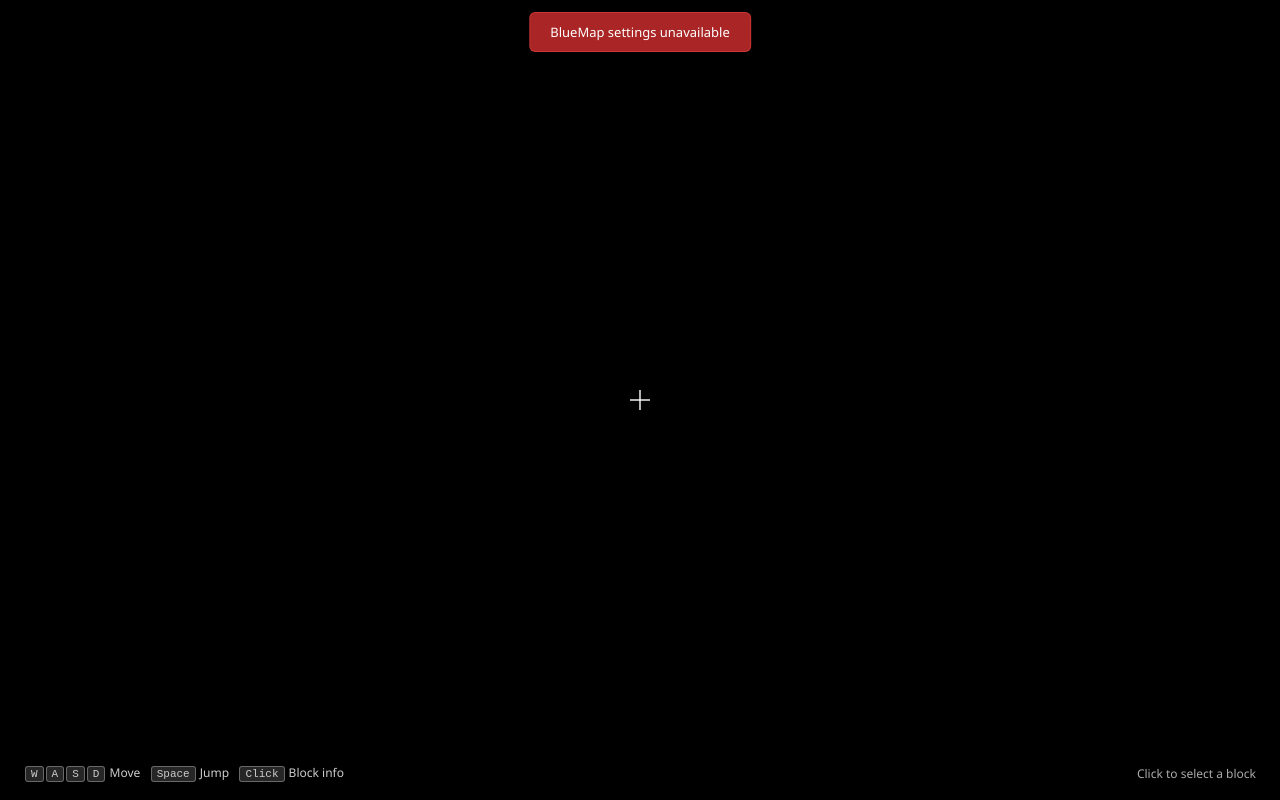
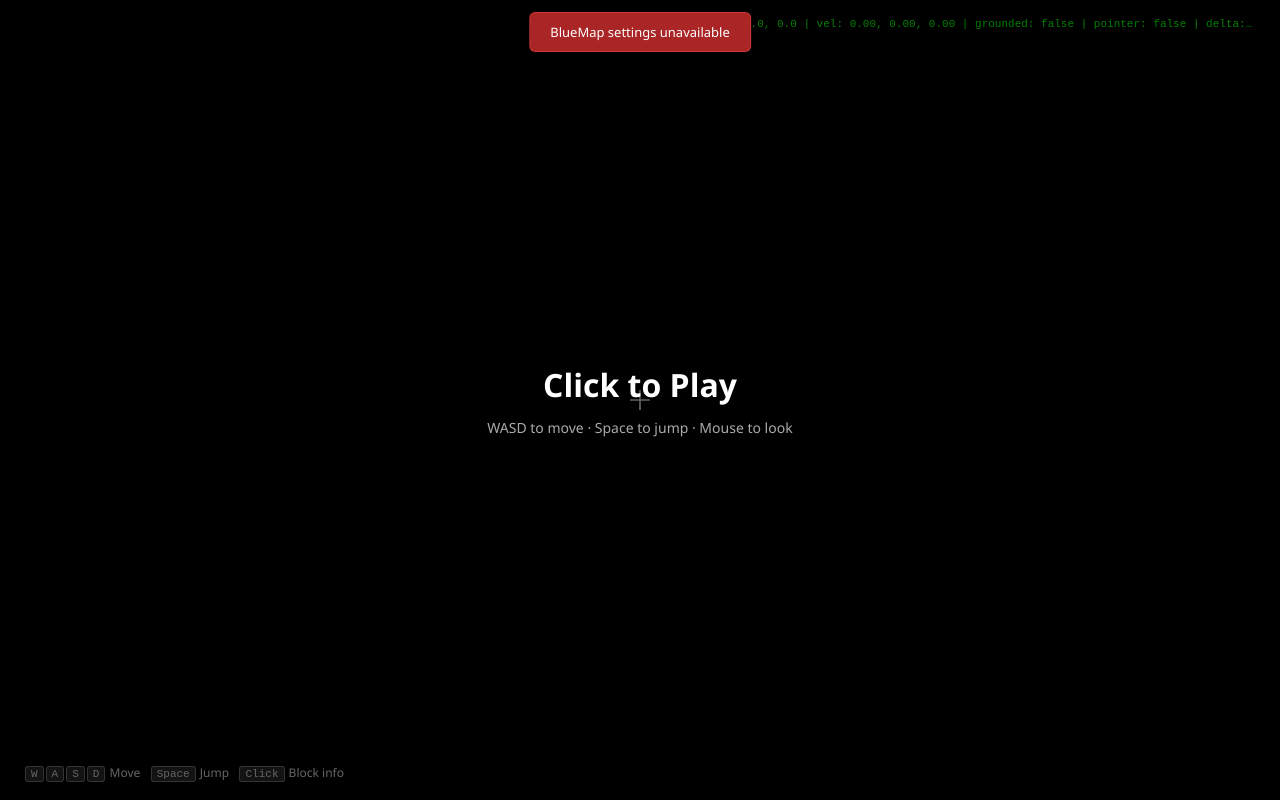
Before and after one commit to Srihaas-tech/StreetCraft, a website built with Vite: page web/index.html in a window 1280 px wide. Built offline with nearby package versions, Linux system fonts and the light colour scheme; no server answers.

Commit message:
Fix collision, add click-to-play overlay and debug HUD

```diff
--- a/web/src/app.ts
+++ b/web/src/app.ts
@@ -48,10 +48,14 @@
     '<span class="key">Click</span> Block info';
   document.body.appendChild(statusBar);
 
-  const clickHint = document.createElement('div');
-  clickHint.className = 'streetcraft-click-hint';
-  clickHint.textContent = 'Click to select a block';
-  document.body.appendChild(clickHint);
+  const playOverlay = document.createElement('div');
+  playOverlay.className = 'streetcraft-play-overlay';
+  playOverlay.innerHTML = '<div class="play-text">Click to Play</div><div class="play-sub">WASD to move &middot; Space to jump &middot; Mouse to look</div>';
+  document.body.appendChild(playOverlay);
+
+  const debugHud = document.createElement('div');
+  debugHud.className = 'streetcraft-debug-hud';
+  document.body.appendChild(debugHud);
 
   const blockInfoContainer = document.createElement('div');
   document.body.appendChild(blockInfoContainer);
@@ -86,12 +90,20 @@
     }
   });
 
+  playOverlay.addEventListener('click', () => {
+    if (!pointerLocked) {
+      renderer.domElement.requestPointerLock();
+    }
+  });
+
   document.addEventListener('pointerlockchange', () => {
     pointerLocked = document.pointerLockElement === renderer.domElement;
     if (pointerLocked) {
       clock.start();
+      playOverlay.style.display = 'none';
     } else {
       clock.stop();
+      playOverlay.style.display = '';
     }
   });
 
@@ -348,6 +360,7 @@
   let animationId = requestAnimationFrame(animate);
   let spawnSnapped = false;
 
+  let frameCount = 0;
   function animate() {
     animationId = requestAnimationFrame(animate);
     const delta = clock.getDelta();
@@ -363,6 +376,17 @@
     }
     cameraController.update(delta);
     renderer.render(scene, camera);
+
+    frameCount++;
+    if (frameCount % 10 === 0) {
+      debugHud.textContent =
+        `pos: ${camera.position.x.toFixed(1)}, ${camera.position.y.toFixed(1)}, ${camera.position.z.toFixed(1)} | ` +
+        `vel: ${cameraController.velocity.x.toFixed(2)}, ${cameraController.velocity.y.toFixed(2)}, ${cameraController.velocity.z.toFixed(2)} | ` +
+        `grounded: ${cameraController.grounded} | ` +
+        `pointer: ${pointerLocked} | ` +
+        `delta: ${delta.toFixed(4)} | ` +
+        `tiles: ${activeTileManager !== null ? 'loaded' : 'loading'}`;
+    }
   }
 
   const onResize = () => {
@@ -387,7 +411,8 @@
       renderer.domElement.remove();
       crosshair.remove();
       statusBar.remove();
-      clickHint.remove();
+      playOverlay.remove();
+      debugHud.remove();
       blockInfoContainer.remove();
       inventoryScreen.close();
       if (errorTimeout !== null) clearTimeout(errorTimeout);
--- a/web/src/bluemap/tile-manager.ts
+++ b/web/src/bluemap/tile-manager.ts
@@ -37,7 +37,7 @@
   isSolidBlock(x: number, y: number, z: number): boolean {
     const key = `${x},${z}`;
     const maxY = this.solidBlocks.get(key);
-    return maxY !== undefined && y <= maxY;
+    return maxY !== undefined && y < maxY;
   }
 
   getSurfaceHeight(worldX: number, worldZ: number): number | undefined {
--- a/web/src/movement/input.ts
+++ b/web/src/movement/input.ts
@@ -53,9 +53,11 @@
   }
 
   private readonly handleKeyDown = (event: Event): void => {
-    const code = (event as KeyboardEvent).code;
+    const keyboardEvent = event as KeyboardEvent;
+    const code = keyboardEvent.code;
     if (isMovementKey(code)) {
       this.pressedKeys.add(code);
+      keyboardEvent.preventDefault();
     }
   };
 
--- a/web/src/style.css
+++ b/web/src/style.css
@@ -97,6 +97,53 @@
   z-index: 20;
   pointer-events: none;
   user-select: none;
+}
+
+/* Click to play overlay */
+.streetcraft-play-overlay {
+  position: fixed;
+  inset: 0;
+  background: rgba(0, 0, 0, 0.5);
+  display: flex;
+  flex-direction: column;
+  align-items: center;
+  justify-content: center;
+  z-index: 50;
+  cursor: pointer;
+}
+
+.streetcraft-play-overlay .play-text {
+  font-size: 32px;
+  font-weight: bold;
+  color: #fff;
+  margin-bottom: 12px;
+  text-shadow: 0 2px 8px rgba(0, 0, 0, 0.8);
+}
+
+.streetcraft-play-overlay .play-sub {
+  font-size: 14px;
+  color: #aaa;
+  text-shadow: 0 1px 4px rgba(0, 0, 0, 0.8);
+}
+
+/* Debug HUD */
+.streetcraft-debug-hud {
+  position: fixed;
+  top: 12px;
+  right: 12px;
+  background: rgba(0, 0, 0, 0.75);
+  color: #0f0;
+  padding: 6px 10px;
+  border-radius: 4px;
+  font-size: 11px;
+  font-family: monospace;
+  z-index: 20;
+  pointer-events: none;
+  user-select: none;
+  max-width: 600px;
+  white-space: nowrap;
+  overflow: hidden;
+  text-overflow: ellipsis;
 }
 
 .streetcraft-block-info {
```
Also changed, not shown: web/tests/bootstrap.test.ts (+3 -3 lines), web/tests/movement.test.ts (+6 -6 lines).
